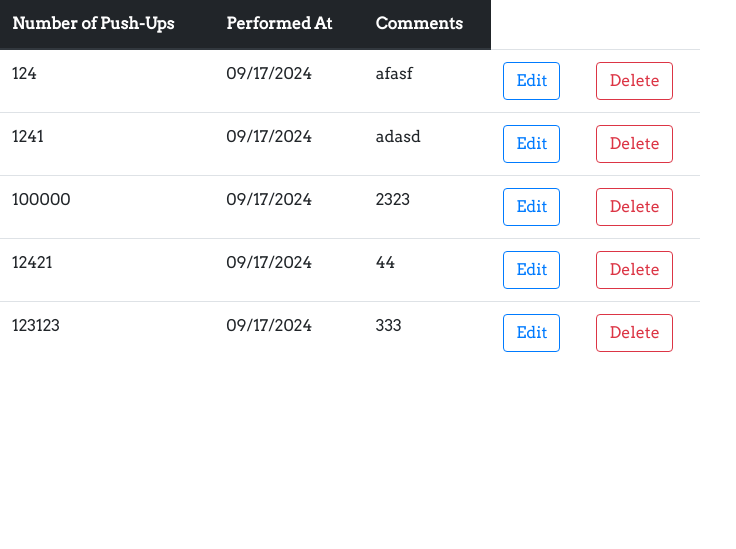
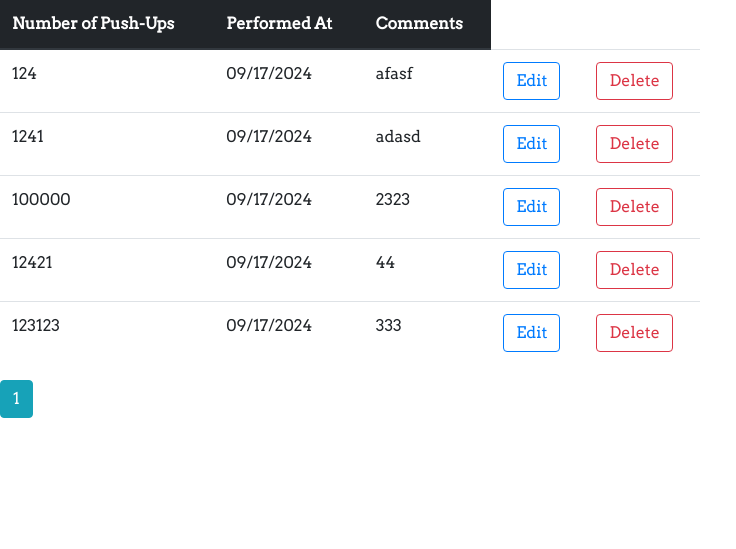
Before and after one commit to myathtut-zafir/flask_1, a Flask app: template pushps_logger/templates/all_workouts.html in a window 1280 px wide. Shown: the part 113-662 px from the top of the page, without its empty margins (0-736 px from the left). Run offline with Flask 3, Linux system fonts and the light colour scheme; the template is opened without the code that fills it: values that come from a table or form of the project are taken from there, others are empty; some libraries are stand-ins or nearby versions.

Commit message:
feat: add pagination

```diff
--- a/pushps_logger/main.py
+++ b/pushps_logger/main.py
@@ -36,8 +36,11 @@
 @main.route('/all')
 @login_required
 def user_workouts():
+    page=request.args.get('page',1,type=int)
     user = User.query.filter_by(email=current_user.email).first_or_404()
-    workouts = user.workouts
+    workouts=Workout.query.filter_by(author=user).paginate(page=page,per_page=1)
+    # print(workouts_paginate.items)
+    # print(workouts_paginate.page)
     return render_template('all_workouts.html', workouts=workouts, user=user)
 
 @main.route("/workout/<int:workout_id>/update", methods=['GET', 'POST'])
--- a/pushps_logger/templates/all_workouts.html
+++ b/pushps_logger/templates/all_workouts.html
@@ -22,7 +22,7 @@
       </tr>
     </thead>
     <tbody>
-      {% for workout in workouts %}
+      {% for workout in workouts.items %}
       <tr>
         <td>{{ workout.pushups }}</td>
         <td>{{ workout.date_posted.strftime('%m/%d/%Y') }}</td>
@@ -49,5 +49,20 @@
       {% endfor %}
     </tbody>
   </table>
+  {% for page_num in workouts.iter_pages(left_edge=1, right_edge=1,
+    left_current=1, right_current=1) %} {% if page_num %} {% if workouts.page ==
+    page_num %}
+  <a
+      class="btn btn-info mb-4"
+      href="{{ url_for('main.user_workouts', page=page_num) }}"
+      >{{ page_num }}</a
+    >
+    {% else %}
+    <a
+      class="btn btn-outline-info mb-4"
+      href="{{ url_for('main.user_workouts', page=page_num) }}"
+      >{{ page_num }}</a
+    >
+    {% endif %} {% else %} ... {% endif %} {% endfor %}
 </div>
 {% endblock %}
```
